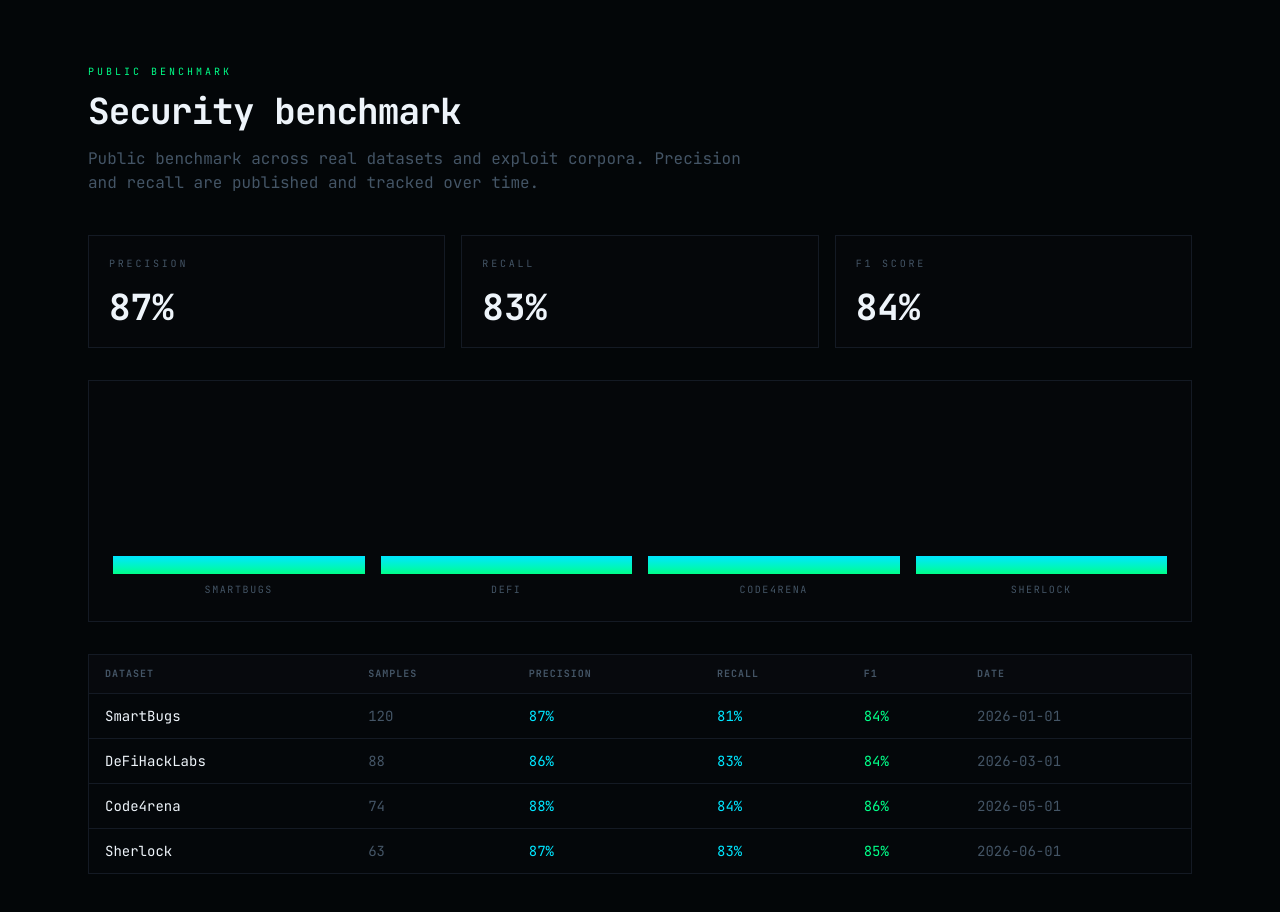
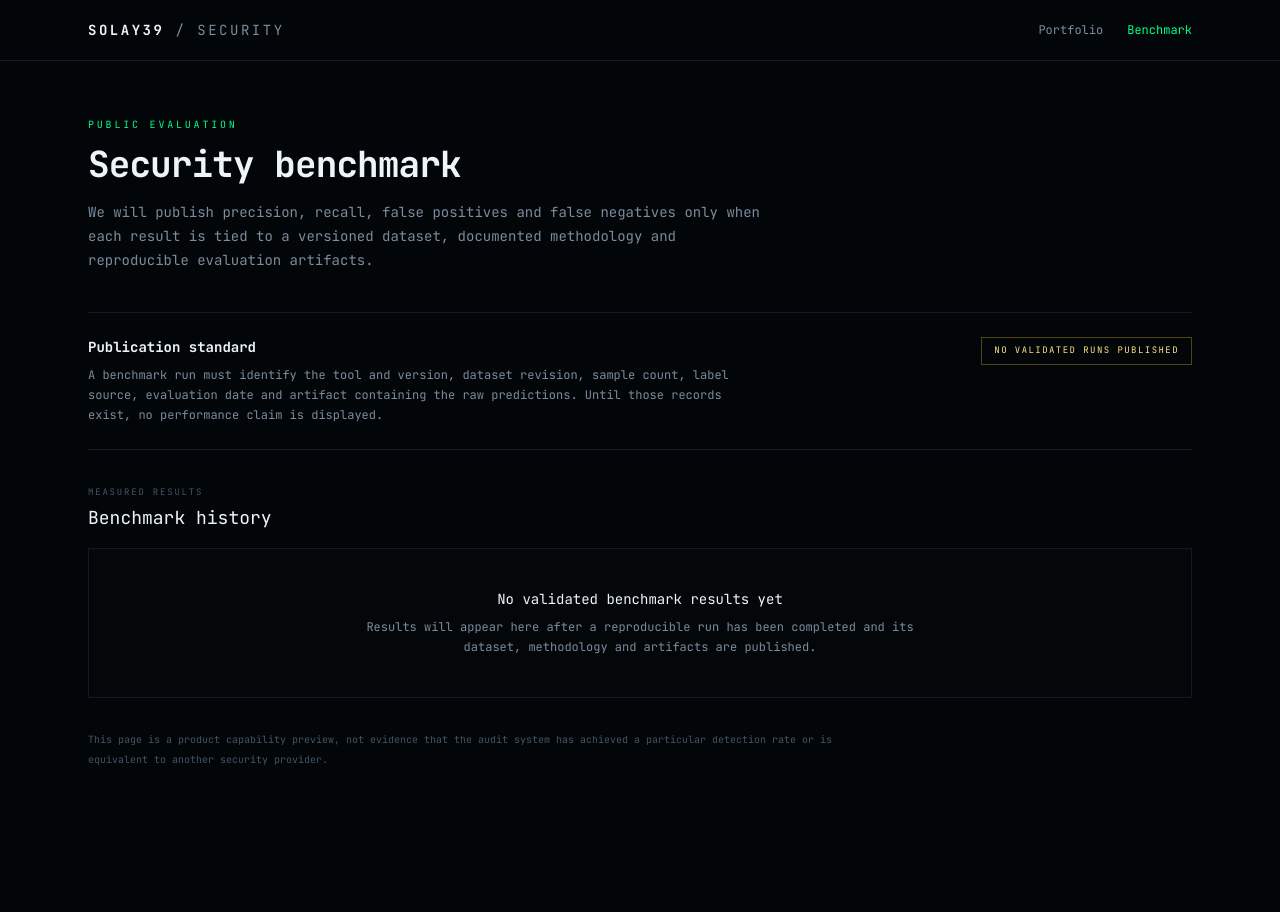
Before and after one commit to solay39/v0-smart-contract-audit-kc, a Next.js app: page /benchmark in a window 1280 px wide. Shown: the top 912 px of the page. After the commit the page ends 826 px from the top, so only its background shows below. Built offline with nearby package versions, Linux system fonts and the light colour scheme.

Commit message:
fix: stop publishing unverified benchmark and attestation claims

```diff
--- a/app/api/attest/route.ts
+++ b/app/api/attest/route.ts
@@ -1,11 +1,15 @@
 import { NextResponse } from "next/server"
 
-export async function POST(request: Request) {
-  try {
-    const body = await request.json()
-    const { auditId, reportHash, signers } = body
-    if (!auditId || !reportHash || !Array.isArray(signers) || signers.length < 2) return NextResponse.json({ ok: false, error: "auditId, reportHash and at least 2 signers required" }, { status: 400 })
-    if (!signers.every((signer: unknown) => typeof signer === "object" && signer !== null && "name" in signer && "role" in signer)) return NextResponse.json({ ok: false, error: "each signer must include name and role" }, { status: 400 })
-    return NextResponse.json({ ok: true, attestation: { auditId, reportHash, signers, timestamp: new Date().toISOString() } })
-  } catch { return NextResponse.json({ ok: false, error: "invalid JSON body" }, { status: 400 }) }
+// An attestation is only valid after signer identities and signatures over the
+// exact report hash have been cryptographically verified and durably recorded.
+// This demo endpoint does neither, so it must not return a successful attestation.
+export async function POST() {
+  return NextResponse.json(
+    {
+      ok: false,
+      error: "attestation_verification_unavailable",
+      message: "Attestation submission is disabled until signature verification and durable storage are configured.",
+    },
+    { status: 501 },
+  )
 }
--- a/app/benchmark/page.tsx
+++ b/app/benchmark/page.tsx
@@ -1,8 +1,50 @@
-import { BenchmarkChart } from "@/components/BenchmarkChart"
+import Link from "next/link"
 import { BenchmarkTable } from "@/components/BenchmarkTable"
 
-const benchmarkPoints = [{ label: "SmartBugs", value: 87 }, { label: "DeFi", value: 86 }, { label: "Code4rena", value: 88 }, { label: "Sherlock", value: 85 }]
+export default function BenchmarkPage() {
+  return (
+    <main className="min-h-screen bg-s39-bg0 text-s39-white">
+      <header className="border-b border-s39-border">
+        <div className="mx-auto flex max-w-6xl items-center justify-between px-6 py-5">
+          <Link href="/" className="text-sm font-bold tracking-[0.18em] text-s39-white">SOLAY39 <span className="font-normal text-s39-mid">/ SECURITY</span></Link>
+          <nav aria-label="Main navigation" className="flex gap-6 text-xs text-s39-mid">
+            <Link href="/" className="hover:text-s39-white">Portfolio</Link>
+            <Link href="/benchmark" className="text-s39-green">Benchmark</Link>
+          </nav>
+        </div>
+      </header>
 
-export default function BenchmarkPage() {
-  return <main className="min-h-screen bg-s39-bg0 text-s39-white"><div className="mx-auto max-w-6xl px-6 py-16"><div className="mb-10"><div className="mb-3 text-[10px] uppercase tracking-[0.3em] text-s39-green">Public benchmark</div><h1 className="text-4xl font-black tracking-tight">Security benchmark</h1><p className="mt-4 max-w-2xl text-s39-dim">Public benchmark across real datasets and exploit corpora. Precision and recall are published and tracked over time.</p></div><div className="mb-8 grid gap-4 md:grid-cols-3">{[["87%", "Precision"], ["83%", "Recall"], ["84%", "F1 score"]].map(([value, label]) => <div key={label} className="border border-s39-border bg-s39-bg1/60 p-5"><div className="text-[10px] uppercase tracking-[0.28em] text-s39-dim">{label}</div><div className="mt-4 text-4xl font-black">{value}</div></div>)}</div><div className="mb-8 border border-s39-border bg-s39-bg1/60 p-6"><BenchmarkChart points={benchmarkPoints} /></div><BenchmarkTable /></div></main>
+      <div className="mx-auto max-w-6xl px-6 py-14">
+        <p className="text-[10px] uppercase tracking-[0.28em] text-s39-green">Public evaluation</p>
+        <h1 className="mt-3 text-3xl font-semibold tracking-tight text-s39-white sm:text-4xl">Security benchmark</h1>
+        <p className="mt-4 max-w-2xl text-sm leading-6 text-s39-mid">
+          We will publish precision, recall, false positives and false negatives only when each result is tied to a versioned dataset, documented methodology and reproducible evaluation artifacts.
+        </p>
+
+        <section className="mt-10 border-y border-s39-border py-6" aria-labelledby="methodology-heading">
+          <div className="flex flex-col gap-5 sm:flex-row sm:items-start sm:justify-between">
+            <div>
+              <h2 id="methodology-heading" className="text-sm font-semibold text-s39-white">Publication standard</h2>
+              <p className="mt-2 max-w-2xl text-xs leading-5 text-s39-mid">
+                A benchmark run must identify the tool and version, dataset revision, sample count, label source, evaluation date and artifact containing the raw predictions. Until those records exist, no performance claim is displayed.
+              </p>
+            </div>
+            <span className="w-fit border border-amber-300/30 px-3 py-1.5 text-[9px] uppercase tracking-[0.16em] text-amber-200">No validated runs published</span>
+          </div>
+        </section>
+
+        <section className="mt-9" aria-labelledby="results-heading">
+          <div className="mb-4">
+            <p className="text-[9px] uppercase tracking-[0.2em] text-s39-dim">Measured results</p>
+            <h2 id="results-heading" className="mt-1 text-lg font-medium text-s39-white">Benchmark history</h2>
+          </div>
+          <BenchmarkTable />
+        </section>
+
+        <p className="mt-8 max-w-3xl text-[10px] leading-5 text-s39-dim">
+          This page is a product capability preview, not evidence that the audit system has achieved a particular detection rate or is equivalent to another security provider.
+        </p>
+      </div>
+    </main>
+  )
 }
--- a/components/BenchmarkTable.tsx
+++ b/components/BenchmarkTable.tsx
@@ -1,5 +1,44 @@
 import { benchmarkHistory } from "@/lib/benchmark"
 
 export function BenchmarkTable() {
-  return <div className="overflow-x-auto border border-s39-border bg-s39-bg1/50"><table className="min-w-full text-left text-sm"><caption className="sr-only">Public benchmark history</caption><thead className="bg-s39-bg1 text-s39-dim text-[10px] uppercase tracking-widest"><tr>{["Dataset", "Samples", "Precision", "Recall", "F1", "Date"].map((heading) => <th key={heading} scope="col" className="px-4 py-3">{heading}</th>)}</tr></thead><tbody>{benchmarkHistory.map((row) => <tr key={row.id} className="border-t border-s39-border text-s39-white"><td className="px-4 py-3">{row.dataset}</td><td className="px-4 py-3 text-s39-dim">{row.samples}</td><td className="px-4 py-3 text-s39-cyan">{(row.precision * 100).toFixed(0)}%</td><td className="px-4 py-3 text-s39-cyan">{(row.recall * 100).toFixed(0)}%</td><td className="px-4 py-3 text-s39-green">{(row.f1 * 100).toFixed(0)}%</td><td className="px-4 py-3 text-s39-dim">{row.date}</td></tr>)}</tbody></table></div>
+  if (benchmarkHistory.length === 0) {
+    return (
+      <div className="border border-s39-border bg-s39-bg1/50 px-5 py-10 text-center">
+        <p className="text-sm font-medium text-s39-white">No validated benchmark results yet</p>
+        <p className="mx-auto mt-2 max-w-xl text-xs leading-5 text-s39-mid">
+          Results will appear here after a reproducible run has been completed and its dataset, methodology and artifacts are published.
+        </p>
+      </div>
+    )
+  }
+
+  return (
+    <div className="overflow-x-auto border border-s39-border bg-s39-bg1/50">
+      <table className="min-w-full text-left text-sm">
+        <caption className="sr-only">Published benchmark results</caption>
+        <thead className="bg-s39-bg2 text-s39-mid">
+          <tr>
+            <th scope="col" className="px-4 py-3">Dataset</th>
+            <th scope="col" className="px-4 py-3">Samples</th>
+            <th scope="col" className="px-4 py-3">Precision</th>
+            <th scope="col" className="px-4 py-3">Recall</th>
+            <th scope="col" className="px-4 py-3">F1</th>
+            <th scope="col" className="px-4 py-3">Date</th>
+          </tr>
+        </thead>
+        <tbody>
+          {benchmarkHistory.map((row) => (
+            <tr key={row.id} className="border-t border-s39-border text-s39-lite">
+              <td className="px-4 py-3">{row.dataset}</td>
+              <td className="px-4 py-3">{row.samples}</td>
+              <td className="px-4 py-3">{(row.precision * 100).toFixed(1)}%</td>
+              <td className="px-4 py-3">{(row.recall * 100).toFixed(1)}%</td>
+              <td className="px-4 py-3">{(row.f1 * 100).toFixed(1)}%</td>
+              <td className="px-4 py-3">{row.date}</td>
+            </tr>
+          ))}
+        </tbody>
+      </table>
+    </div>
+  )
 }
--- a/lib/benchmark.ts
+++ b/lib/benchmark.ts
@@ -11,9 +11,7 @@ export interface BenchmarkEntry {
   date: string
 }
 
-export const benchmarkHistory: BenchmarkEntry[] = [
-  { id: "smartbugs-v1", dataset: "SmartBugs", samples: 120, truePositive: 76, falsePositive: 11, falseNegative: 18, precision: 0.87, recall: 0.81, f1: 0.84, date: "2026-01-01" },
-  { id: "defihacklabs-v1", dataset: "DeFiHackLabs", samples: 88, truePositive: 58, falsePositive: 9, falseNegative: 12, precision: 0.86, recall: 0.83, f1: 0.84, date: "2026-03-01" },
-  { id: "code4rena-v1", dataset: "Code4rena", samples: 74, truePositive: 49, falsePositive: 7, falseNegative: 9, precision: 0.88, recall: 0.84, f1: 0.86, date: "2026-05-01" },
-  { id: "sherlock-v1", dataset: "Sherlock", samples: 63, truePositive: 40, falsePositive: 6, falseNegative: 8, precision: 0.87, recall: 0.83, f1: 0.85, date: "2026-06-01" },
-]
+// Keep this empty until benchmark runs are produced from a versioned dataset,
+// reviewed labels, and reproducible evaluation artifacts. Never publish demo metrics
+// as measured security performance.
+export const benchmarkHistory: BenchmarkEntry[] = []
```
